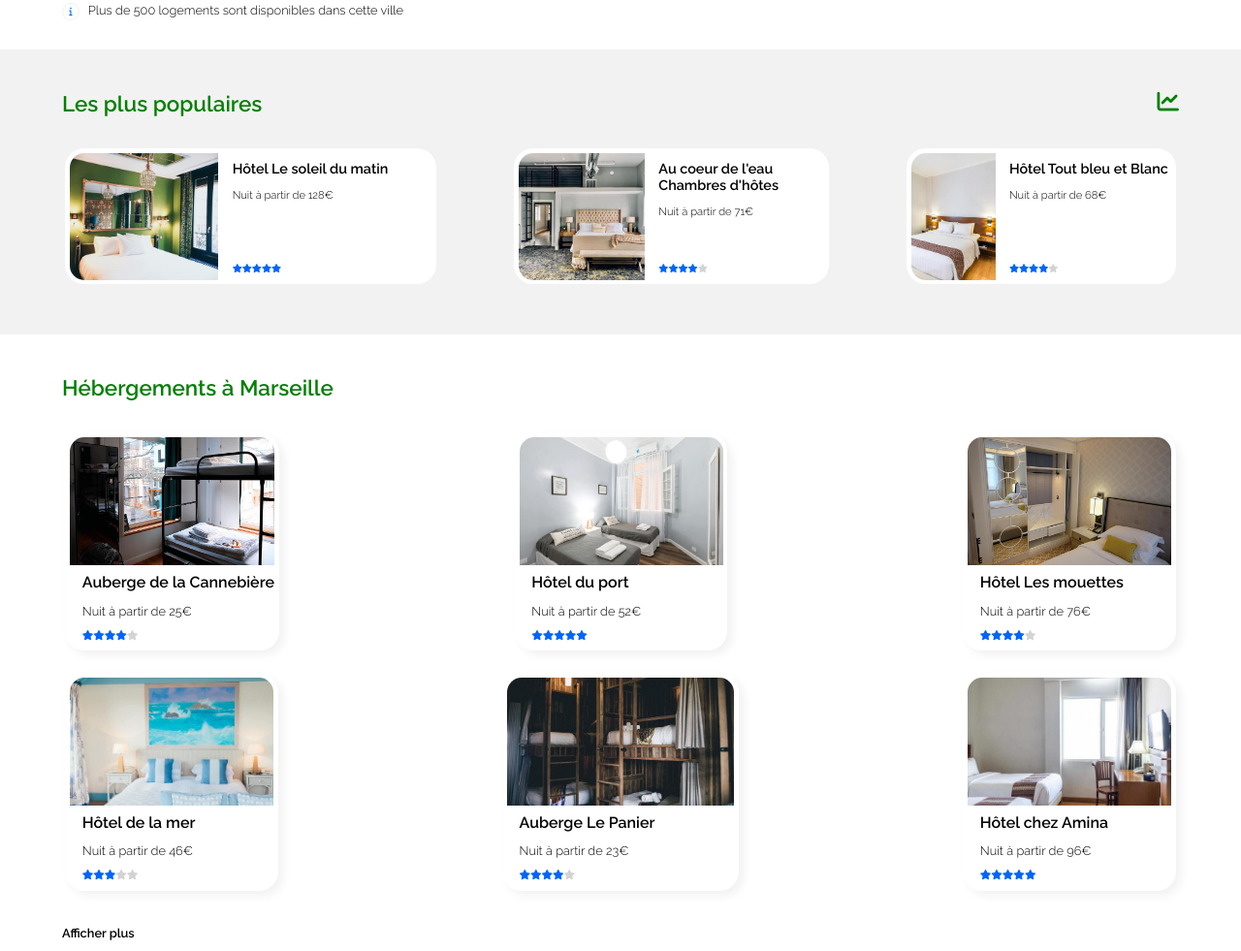
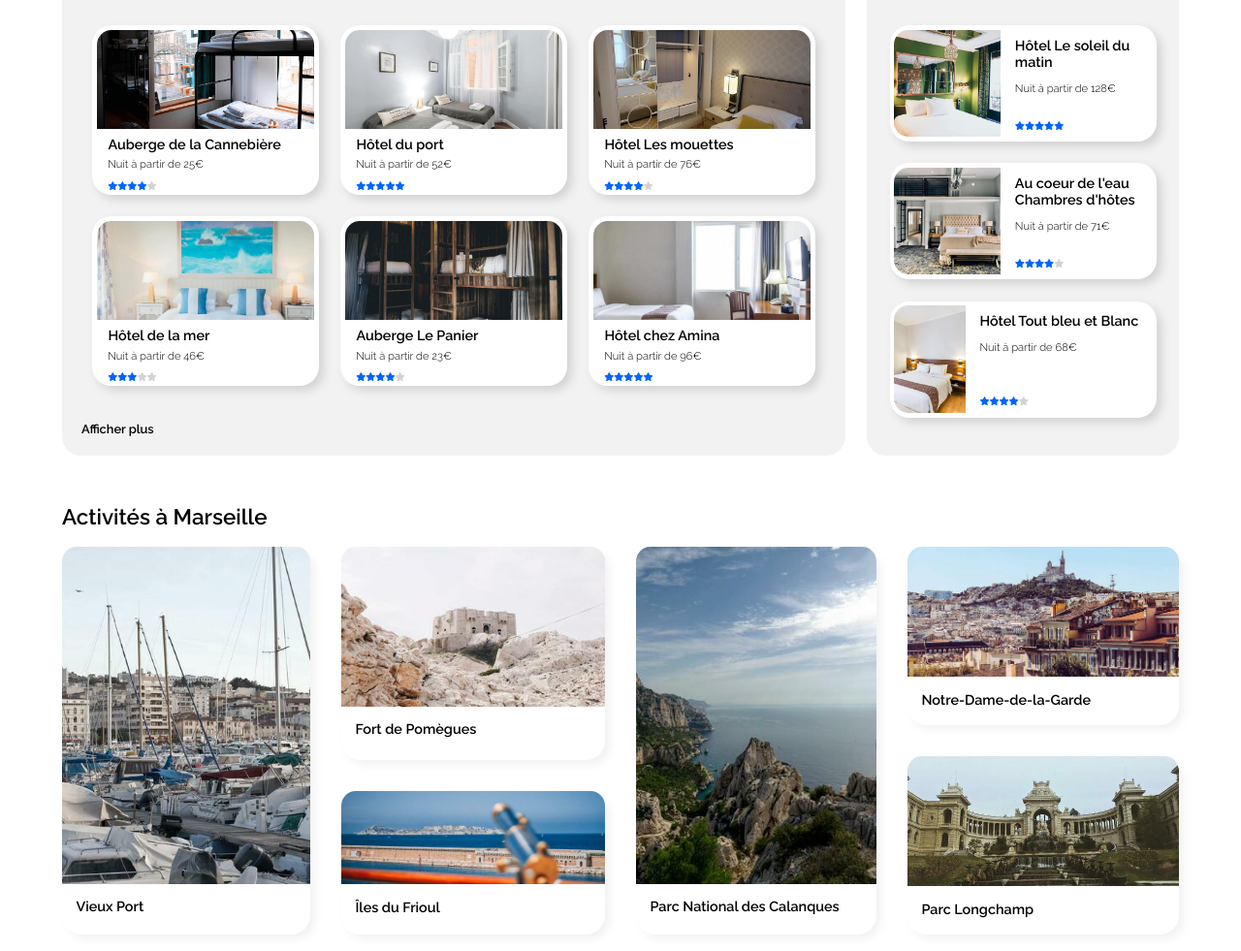
Before and after one commit to Alice-S-dev/AliceSchneider_2_29032021, a plain HTML site: page Index.html in a window 1280 px wide. Shown: the part 479-1460 px from the top of the page at 97% size. Drawn offline with Linux system fonts and the light colour scheme.

Commit message:
Mise en forme desktop + Ajustements

```diff
--- a/Index.html
+++ b/Index.html
@@ -15,6 +15,7 @@
 <body>
 
 	<header>
+		<span id="header-tel-tab"> 	<!-- Header pour smartphone et tablettes -->
 			<div id="logo-inscription">
 				<img src="images/logo/Reservia.svg" alt="Reservia"/>
 
@@ -29,6 +30,19 @@
 					<li> <a href="#ancre_act"> Activités </a></li>
 				</ul>
 			</nav>
+		</span>
+
+		<div id="header-desktop"> 	<!-- Header pour la version desktop -->
+			<img src="images/logo/Reservia.svg" alt="Reservia"/>
+
+			<nav>
+				<ul>
+					<li> <a href="#ancre_heberg"> Hébergements </a></li>
+					<li> <a href="#ancre_act"> Activités </a></li>
+					<li> <a href="#S'inscrire" id="inscrire2"> S'inscrire </a></li>
+				</ul>
+			</nav>
+		</div>
 
 	</header>
 
@@ -397,7 +411,7 @@
 
 					<div id="Cartes-act-2-3">
 						<a href="#"> <!-- Carte activité 2 -->
-							<div class="Cartes-activites">
+							<div class="Cartes-activites" id="pomègues">
 								<div class="Photos-act">
 									<img src="images/activites/4_small/paul-hermann-QFTrLdQIRhI-unsplash.jpg" alt="Fort de Pomègues"/>
 								</div>
@@ -410,7 +424,7 @@
 
 
 						<a href="#"> <!-- Carte activité 3 -->
-							<div class="Cartes-activites">
+							<div class="Cartes-activites" id="frioul">
 								<div class="Photos-act">
 									<img src="images/activites/4_small/kevin-hikari-rV_Qd1l-VXg-unsplash.jpg" alt="Îles de Frioul"/>
 								</div>
@@ -426,7 +440,7 @@
 
 				<div class="les3cartes"> 	<!--Les 3 dèrnières cartes activités-->
 					<a href="#"> <!-- Carte activité 4 -->
-						<div class="Cartes-activites" id="Calanques">
+						<div class="Cartes-activites" id="calanques">
 							<div class="Photos-act">
 								<img src="images/activites/4_small/kilyan-sockalingum-NR8-cBCN3aI-unsplash.jpg" alt="Parc National des Calanques"/>
 							</div>
@@ -440,7 +454,7 @@
 
 					<div id="Cartes-act-5-6">
 						<a href="#"> <!-- Carte activité 5 -->
-							<div class="Cartes-activites">
+							<div class="Cartes-activites" id="notre-dame">
 								<div class="Photos-act">
 									<img src="images/activites/4_small/florian-wehde-xW9e8gdotxI-unsplash.jpg" alt="Notre-Dame-de-la-Garde"/>
 								</div>
@@ -453,7 +467,7 @@
 
 
 						<a href="#"> <!-- Carte activité 6 -->
-							<div class="Cartes-activites">
+							<div class="Cartes-activites" id="longchamp">
 								<div class="Photos-act">
 									<img src="images/activites/4_small/lena-paulin-wH2-EJoDcV0-unsplash.jpg" alt="Parc Longchamp"/>
 								</div>
--- a/Styles.css
+++ b/Styles.css
@@ -100,7 +100,10 @@ a
 /* ---------------------------------------- */
 /* ==            HEADER                */
 /*---------------------------------------- */
-
+#header-desktop
+{
+	display: none;
+}
 
 #logo-inscription
 {
@@ -136,6 +139,7 @@ header li:hover
 {
 	border-bottom: 2px blue solid ;
 }
+
 header a:hover
 {
 
@@ -202,7 +206,7 @@ button
 
 #marqueur
 {
-	width: 50px;
+	min-width: 40px;
 	background-color: #F2F2F2;
 	border-top-left-radius: 12px;
 	border-bottom-left-radius: 12px;
@@ -321,17 +325,22 @@ button
 {
 	background: #FFF;
 	border-radius: 20px;
-	box-shadow: 5px 5px 10px #F2F2F2;
+	box-shadow: 5px 5px 10px lightgrey;
 	display: flex;
 	height: 140px;
 	margin: 0.7em 0;
 }
 
 
-
 .Cartes-pop h2
 {
 	font-size: 1em;
+}
+
+.Cartes-pop p
+{
+	margin-top: 0.5em;
+	margin-bottom: 1em;
 }
 
 .etoiles
@@ -410,6 +419,13 @@ button
 .Cartes-heberg p
 {
 	margin-left: 1em;
+	margin-top: 0.5em;
+	margin-bottom: 0;
+}
+
+p.etoiles-h
+{
+	margin-top: 1em;
 }
 
 .etoiles-h
@@ -512,10 +528,16 @@ footer
     	font-family: raleway;
 	}
 
+	#bouton
+	{
+		width: 150px;
+	}
+
 	button
 	{
 		border-radius: 0px 12px 12px 0;
 	}
+
 
 	/* Héberg populaires */
 
@@ -569,32 +591,77 @@ footer
 
 	/* Activités */
 
+	.Cartes-activites
+	{
+		margin: 0;
+	}
 	.les3cartes
 	{
 		display: flex;
+		height: 400px;
+		margin-bottom: 2em;
 	}
 
-	.Cartes-activites
+	.les3cartes a
 	{
-		margin: 0 0 2em 0;
+		width: 50%;
 	}
 
-	#vieux-port, #Calanques
+
+	#vieux-port, #calanques
 	{
-		margin: 0 2em 2em 0;
-		height: 92%;
+		margin-right: 1em;
+		height: 100%;
 	}
 
-	#vieux-port .Photos-act, #Calanques .Photos-act
+	#vieux-port .Photos-act, #calanques .Photos-act
 	{
-		height: 85%;
+		height: 87%;
 	}
 
 	#Cartes-act-2-3, #Cartes-act-5-6
 	{
-		height: 90%;
+		margin-left: 1em;
+		width: 50%;
 	}
 
+	#pomègues
+	{
+		height: 55%;
+		margin-bottom: 2em;
+	}
+
+	#pomègues .Photos-act
+	{
+		height: 75%;
+	}
+
+	#frioul
+	{
+		height: 37%;
+	}
+
+	#frioul .Photos-act
+	{
+		height: 65%;
+	}
+
+	#notre-dame
+	{
+		margin-bottom: 2em;
+		height: 46%;
+	}
+
+	#longchamp
+	{
+		height: 46%;
+	}
+
+
+	#notre-dame .Photos-act, #longchamp .Photos-act
+	{
+		height: 73%;
+	}
 
 	/* Footer */
 
@@ -621,9 +688,158 @@ footer
 
 @media screen and (min-width: 1025px) /* min-width = taille juste au dessus de l'iPad Pro (iPad Pro = 1024px)*/
 {
-	h1
+
+	/*	Header	*/
+
+	#header-tel-tab
 	{
-		color: green;
+		display: none;
 	}
 
+	#header-desktop
+	{
+		display: flex;
+		justify-content: space-between;
+		margin: 20px 5% 20px 5%;
+	}
+
+
+	/*	Navigation	*/
+
+	header li
+	{
+		border: none;
+		padding: 1em;
+	}
+
+	header li:hover
+	{
+		border-bottom: none;
+		border-top: 2px blue solid;
+	}
+
+	#inscrire2
+	{
+		color: #0065FC;
+		font-weight: bold;
+	}
+
+
+	/*  Barre de recherches  */
+	form
+	{
+		width: 30%;
+	}
+
+
+	/*  Filtres  */
+
+	#Filtres
+	{
+		display: flex;
+		align-items: baseline ;
+		margin-top: 0.5em;
+	}
+
+	.Filtre
+	{
+		margin: 0 0.7em 0 0.7em;
+	}
+
+
+	/* Hébergements et aside */
+
+	#hébergements-et-pop
+	{
+		display: flex;
+		flex-wrap : wrap;
+		margin-bottom: 30px;
+		justify-content: space-between;
+	}
+
+	#Populaires
+	{
+		order: 2;
+		border-radius: 20px;
+		margin-right: 5%;
+		padding: 20px;
+		width: 22%;
+	}
+
+	#Cartes-populaires
+	{
+		flex-direction: column;
+	}
+
+	.Cartes-pop
+	{
+		height: 120px;
+	}
+
+	#Hebergements
+	{
+		background-color: #F2F2F2;
+		flex-wrap: wrap;
+		border-radius: 20px;
+		margin-left: 5%;
+		width: 60%;
+		padding: 20px;
+	}
+
+	.Cartes-heberg
+	{
+		background-color: white;
+		border-radius: 20px;
+		box-shadow: 5px 5px 10px lightgrey;
+		height: 170px;
+		margin: 0.7em;
+		min-width: 0;
+	}
+
+	#Cartes1-2-3 a, #Cartes4-5-6 a
+	{
+		width: 35%;
+	}
+
+	.Cartes-heberg h2
+	{
+		font-size: 0.9em;
+	}
+
+	.Cartes-heberg p
+	{
+		font-size: 0.7em;
+	}
+
+
+	/*  Activités  */
+
+	#les6cartes
+	{
+		display:flex;
+		justify-content: space-between;
+
+	}
+
+	.les3cartes
+	{
+		width: 50%;
+	}
+
+	.Cartes-activites h2
+	{
+		font-size: 0.9em;
+	}
+
+	#Cartes-act-2-3
+	{
+		margin-right: 1em;
+	}
+
+	#calanques
+	{
+		margin-left: 1em;
+	}
+
+
 }
```
Lines whose indentation alone changed are shown as unchanged.
